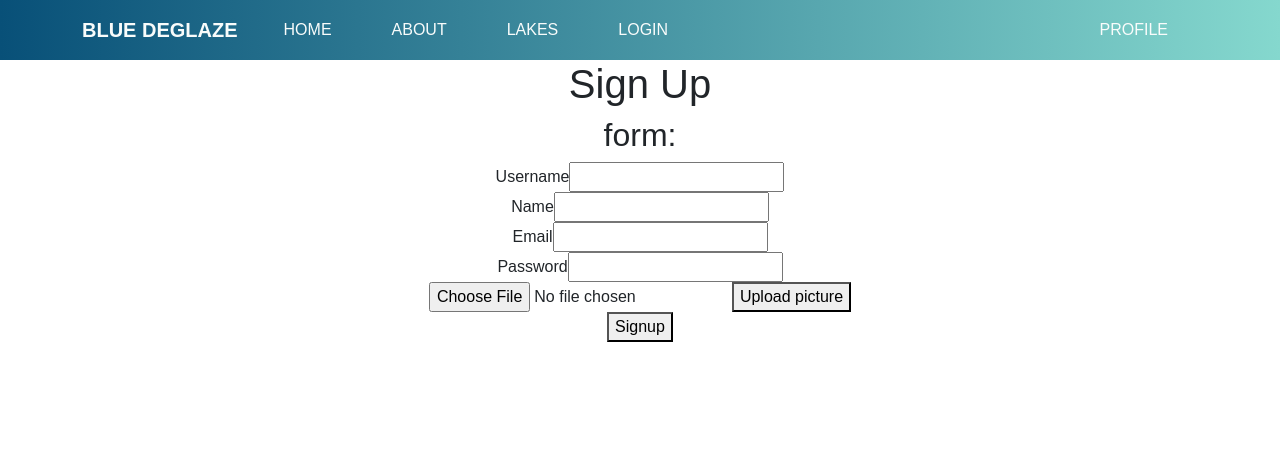
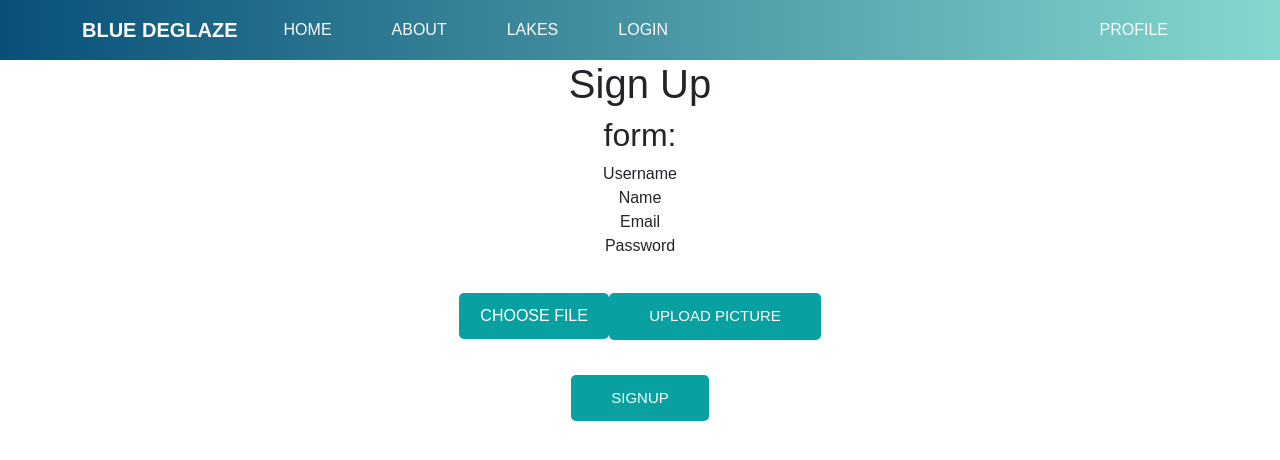
Before and after one commit to linablum/cab-bluedeglaze, a React (Create React App) app in the folder client/: page /signup in a window 1280 px wide. Shown: the top 460 px of the page. Built offline with nearby package versions, Linux system fonts and the light colour scheme.

Commit message:
signup btn

```diff
--- /dev/null
+++ b/client/src/views/Signup.css
@@ -0,0 +1,49 @@
+button {
+  display: inline-block;
+  padding: 12px 40px;
+  background-color: #09a0a2;
+  color: #f9fcfb;
+  border-radius: 5px;
+  -webkit-box-shadow: 0px 2px 7px 0px rgba(32, 50, 117, 0.26);
+  box-shadow: 0px 2px 7px 0px rgba(32, 50, 117, 0.26);
+  -webkit-transition: all 0.3s;
+  transition: all 0.3s;
+  border: none;
+  text-transform: uppercase;
+  -webkit-box-shadow: none;
+  box-shadow: none;
+  outline: none;
+  margin-top: 35px;
+  font-size: 15px;
+}
+
+button:hover {
+  -webkit-transform: translateY(-7px);
+  transform: translateY(-7px);
+}
+
+input {
+  display: none;
+}
+
+.btnFile {
+  color: #ffffff;
+  text-transform: uppercase;
+  top: 150px;
+  width: 150px;
+  padding: 10px;
+  -webkit-border-radius: 5px;
+  -moz-border-radius: 5px;
+  border: 1px dashed #09a0a2;
+  text-align: center;
+  background-color: #09a0a2;
+  cursor: pointer;
+}
+
+.btnFile:hover {
+  -webkit-transform: translateY(-7px);
+  transform: translateY(-7px);
+}
+
+img {
+}
--- a/client/src/views/Signup.jsx
+++ b/client/src/views/Signup.jsx
@@ -1,5 +1,5 @@
 import { useState } from "react";
-import "./views.css";
+import "./Signup.css";
 
 function SignUp() {
   const [selectedFile, setSelectedFile] = useState(null);
@@ -16,10 +16,8 @@ function SignUp() {
 
   const submitForm = async (e) => {
     e.preventDefault();
-    console.log("submit working");
     // call  FormData object constructor to populate with pairs of key/values (in this case {image: "our file"} )
     const formData = new FormData();
-    console.log("selectedFile", selectedFile);
     formData.append("image", selectedFile);
     console.log("formData", formData);
     // compose the object with the options to be sent with our request, including the type of method, and use the body of the request to attach data
@@ -32,9 +30,7 @@ function SignUp() {
         "http://localhost:5000/api/users/imageUpload",
         requestOptions
       );
-      console.log("response", response);
       const result = await response.json();
-      console.log("result", result);
       setNewUser({ ...newUser, avatarPicture: result.imageUrL }); // imageURL is how the field is defined in usersController.
       console.log(newUser);
     } catch (error) {
@@ -124,7 +120,14 @@ function SignUp() {
           />
         </div>
         <form>
-          <input type="file" onChange={attachFileHandler} />
+          <label hmtmlFor="pictureUpload" className="btnFile">
+            Choose file
+            <input
+              type="file"
+              id="pictureUpload"
+              onChange={attachFileHandler}
+            />
+          </label>
           <button onClick={submitForm}>Upload picture</button>
         </form>
         {newUser.avatarPicture && (
```
